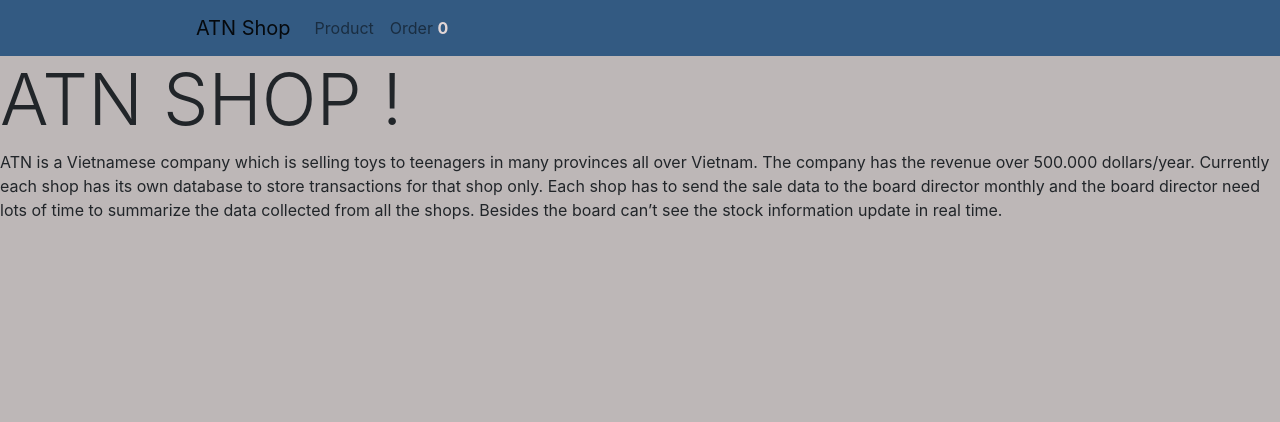
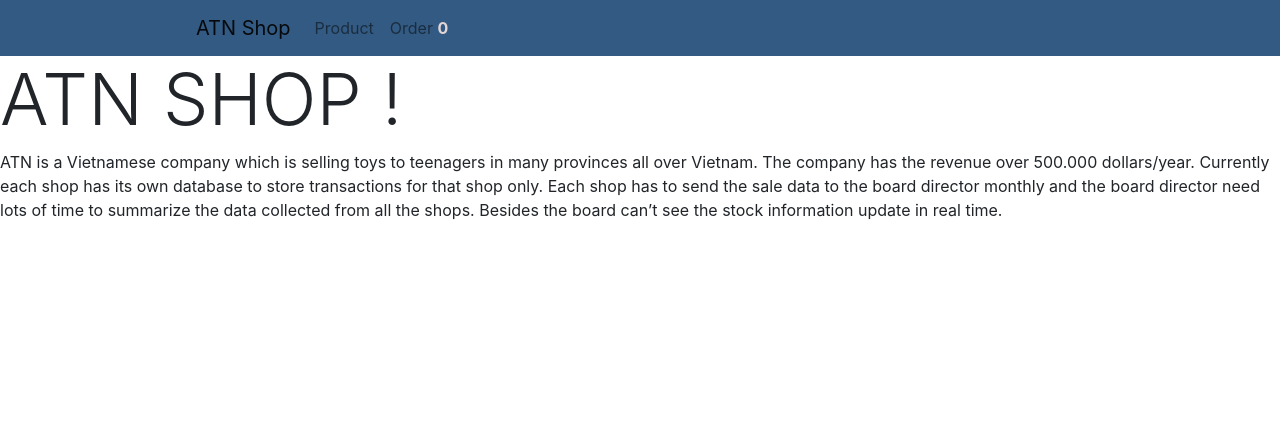
Before and after one commit to Vinobo/trinh, a Node server app: page / in a window 1280 px wide. Shown: the top 422 px of the page. Run offline with Node 20, Linux system fonts and the light colour scheme; data that the repository does not hold is empty; some libraries are stand-ins or nearby versions.

Commit message:
Update Home.css

```diff
--- a/public/stylepaper/Home.css
+++ b/public/stylepaper/Home.css
@@ -3,7 +3,7 @@
 }
 
 body {
-    background-color: #bdb7b7;
+    background-color: white;
 }
 
 .btn-primary {
```
